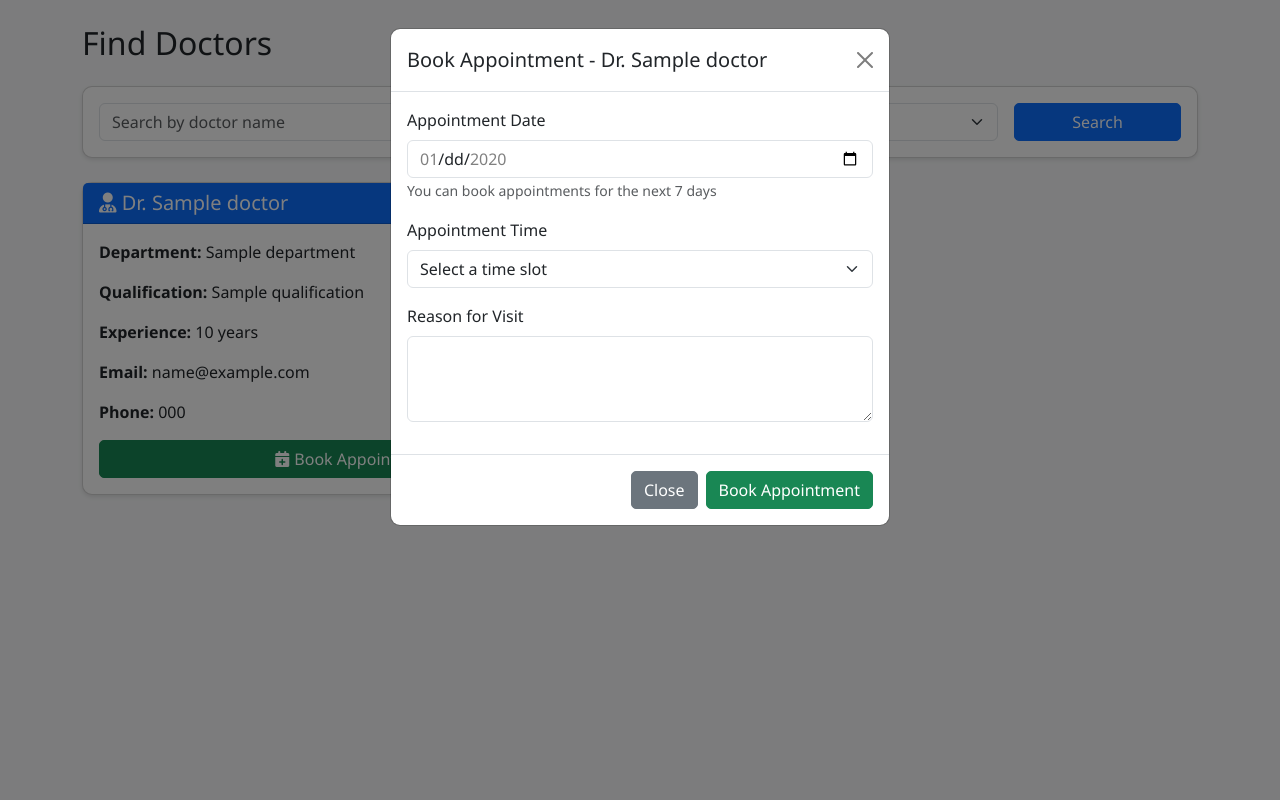
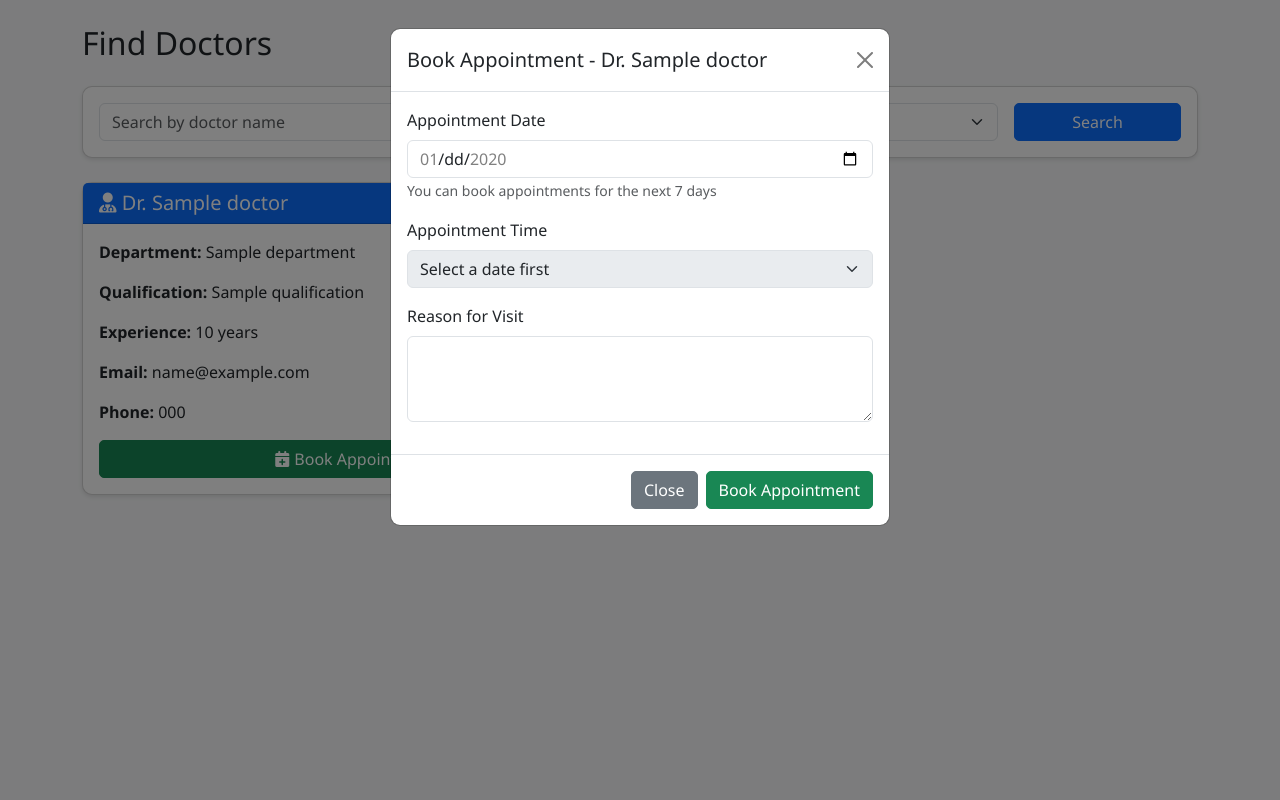
Before and after one commit to ajaysriramm90-droid/HMS, a Python web app: template templates/patient/doctors.html in a window 1280 px wide, after a click on "Book Appointment". Run offline with Jinja, Linux system fonts and the light colour scheme; the template is opened without the code that fills it: most values are stand-ins (such as "Sample title", 1, 10 or a date in 2020).

Commit message:
Require patients to select a date before picking an appointment time

```diff
--- a/templates/patient/doctors.html
+++ b/templates/patient/doctors.html
@@ -68,8 +68,8 @@
                         </div>
                         <div class="mb-3">
                             <label class="form-label">Appointment Time</label>
-                            <select class="form-select appointment-time-select" name="appointment_time" required>
-                                <option value="" disabled selected>Select a time slot</option>
+                            <select class="form-select appointment-time-select" name="appointment_time" required disabled>
+                                <option value="" disabled selected>Select a date first</option>
                                 <option value="08:00">08:00 AM</option>
                                 <option value="08:30">08:30 AM</option>
                                 <option value="09:00">09:00 AM</option>
@@ -120,6 +120,8 @@ document.addEventListener('DOMContentLoaded', function() {
             const timeSelect = form.querySelector('.appointment-time-select');
 
             if (!dateStr) {
+                timeSelect.disabled = true;
+                timeSelect.options[0].text = 'Select a date first';
                 Array.from(timeSelect.options).forEach(opt => {
                     if (opt.value) {
                         opt.classList.remove('text-danger', 'text-success');
@@ -132,6 +134,13 @@ document.addEventListener('DOMContentLoaded', function() {
             fetch(`/api/doctor/${doctorId}/booked_slots?date=${dateStr}`)
                 .then(response => response.json())
                 .then(bookedSlots => {
+                    const allSlotsCount = 13; // Total bookable slots
+                    const isUnavailable = bookedSlots.length >= allSlotsCount;
+
+                    timeSelect.disabled = isUnavailable;
+                    timeSelect.options[0].text = isUnavailable ? 'Doctor is unavailable this day' : 'Select a time slot';
+                    timeSelect.value = ""; // Reset to placeholder selection
+
                     Array.from(timeSelect.options).forEach(opt => {
                         if (!opt.value) return; // Skip placeholder options
 
```
